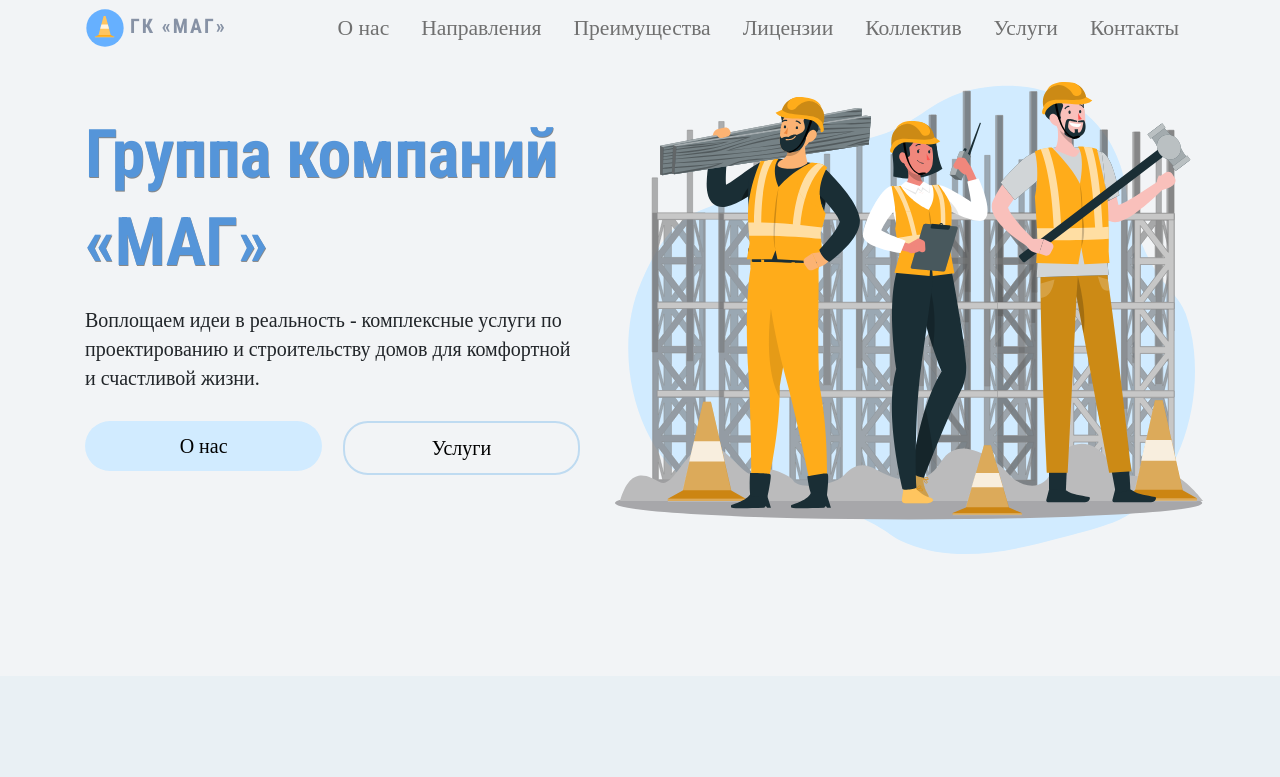
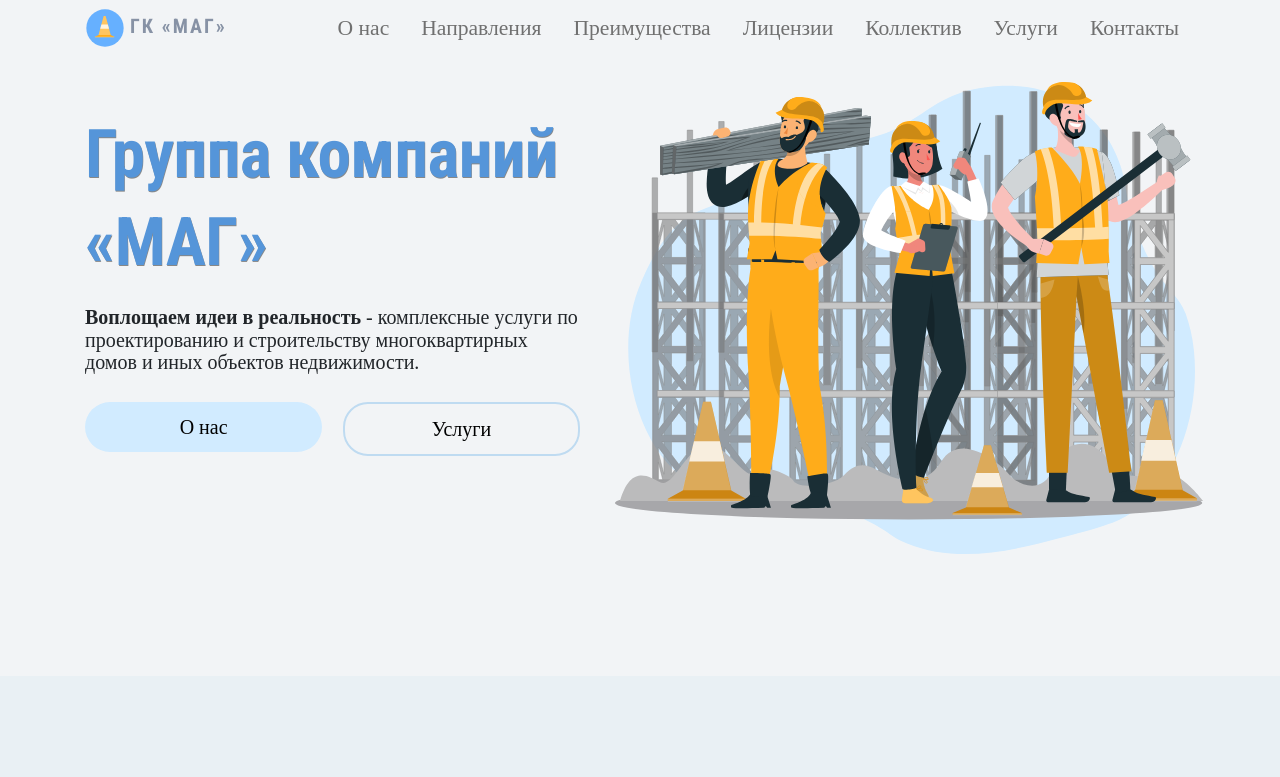
Before and after one commit to AnigalHub/GroupOfCompaniesMAG, a Vue app: page / in a window 1280 px wide. Shown: the top 777 px of the page. Built offline with nearby package versions, Linux system fonts and the light colour scheme.

Commit message:
изменен размер шрифта, фраза слогана

```diff
--- a/src/App.vue
+++ b/src/App.vue
@@ -121,7 +121,7 @@ iframe{
 }
 a, b, u, p, li, .text{
     font-size: 1.4rem;
-    line-height: 1.8rem;
+    line-height: 1.85rem;
 }
 a, b, u, p, li, .text, button{
     font-weight: 400;
@@ -188,8 +188,6 @@ button, #Home button{
 #Home{
     p{
         margin: 20px 0;
-        font-size: 1.6rem;
-        line-height: 2.3rem;
         width: 110%;
         font-weight: 500;
     }
@@ -306,12 +304,9 @@ button, #Home button{
 }
 #Employees{
     .employee{
-        padding: 15px;
-        background: #f2f4f6;
         width: 46%;
         height: 180px;
         margin: 8px 15px;
-        box-shadow: 0px 2px 18px rgba(41, 41, 41, 0.1);
         span{
             font-weight: 600;
         }
@@ -329,6 +324,11 @@ button, #Home button{
         width: 46%;
         height: 180px;
     }
+}
+#Employees .employee, #Contacts .contacts{
+    padding: 10px;
+    box-shadow: 0px 2px 18px rgba(41, 41, 41, 0.1);
+    background: #f2f4f6;
 }
 #Services{
     svg{
@@ -350,10 +350,7 @@ button, #Home button{
 }
 #Contacts{
     .contacts{
-        padding: 10px;
-        background: #f2f4f6;
         margin: 20px;
-        box-shadow: 0px 2px 18px rgba(41, 41, 41, 0.1);
         .row{
             padding: 10px;
             b{
@@ -438,8 +435,6 @@ button, #Home button{
             margin: 0 0 4%;
             width: 100%;
             text-align: center;
-            font-size: 1.15rem;
-            line-height: 1.3rem;
         }
         svg{
             width: 86%;
@@ -587,8 +582,6 @@ button, #Home button{
             margin: 2% 0 4%;
             width: 100%;
             text-align: center;
-            font-size: 1.25rem;
-            line-height: 1.5rem;
         }
         svg{
             width: 66%;
@@ -749,8 +742,6 @@ button, #Home button{
             margin: 0 0 4%;
             width: 100%;
             text-align: center;
-            font-size: 1.25rem;
-            line-height: 1.5rem;
         }
         svg{
             width: 66%;
@@ -801,10 +792,10 @@ button, #Home button{
     }
     #Licenses{
         .table > :not(caption) > * > *{
-            padding: 0.35rem 0.35rem !important;
+            padding: 0.5rem 0.35rem !important;
         }
         table  tr td:first-child{
-            width: 48%;
+            width: 80%;
         }
         table svg{
             margin-left: 0;
@@ -906,8 +897,6 @@ button, #Home button{
         p{
             width: 106%;
             margin: 0 0 4%;
-            font-size: 1.2rem;
-            line-height: 1.4rem;
         }
         svg{
             width: 94%;
@@ -960,7 +949,7 @@ button, #Home button{
         margin-bottom: .5rem !important;
     }
     a, b, u, p, li, .text{
-        font-size: 1.15rem;
+        font-size: 1.2rem;
         line-height: 1.4rem;
     }
     button, #Home button{
@@ -990,10 +979,6 @@ button, #Home button{
         font-size: 1.25rem !important;
     }
     #Home{
-        p{
-            font-size: 1.25rem;
-            line-height: 1.8rem;
-        }
         svg{
             width: 94%;
             margin-left: 50px;
--- a/src/components/Home.vue
+++ b/src/components/Home.vue
@@ -4,7 +4,7 @@
           <b-row>
               <b-col cols="5">
                   <h1>{{name}}</h1>
-                  <p>Воплощаем идеи в реальность - комплексные услуги по проектированию и строительству домов для комфортной и счастливой жизни.</p>
+                  <p><b>Воплощаем идеи в реальность</b> - комплексные услуги по проектированию и строительству многоквартирных домов и иных объектов недвижимости.</p>
                   <div class="buttonGroup">
                       <b-button><a href="#About">О нас</a></b-button>
                       <b-button><a href="#Services">Услуги</a></b-button>
```
